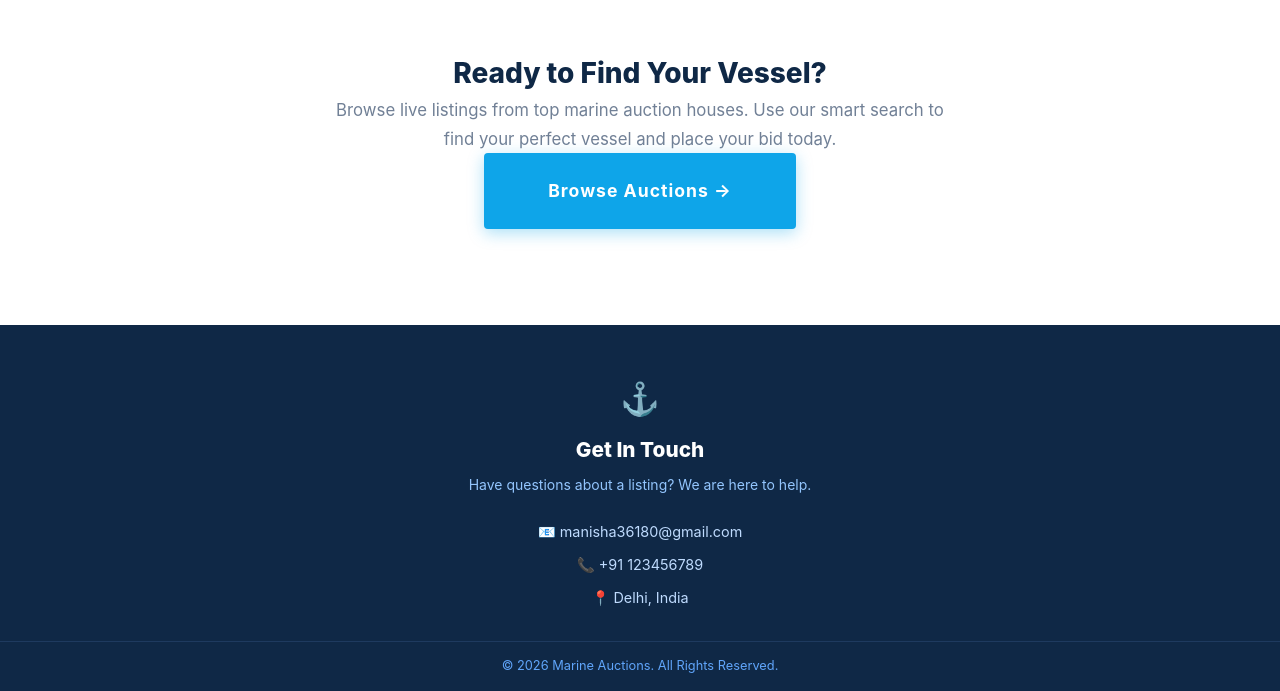
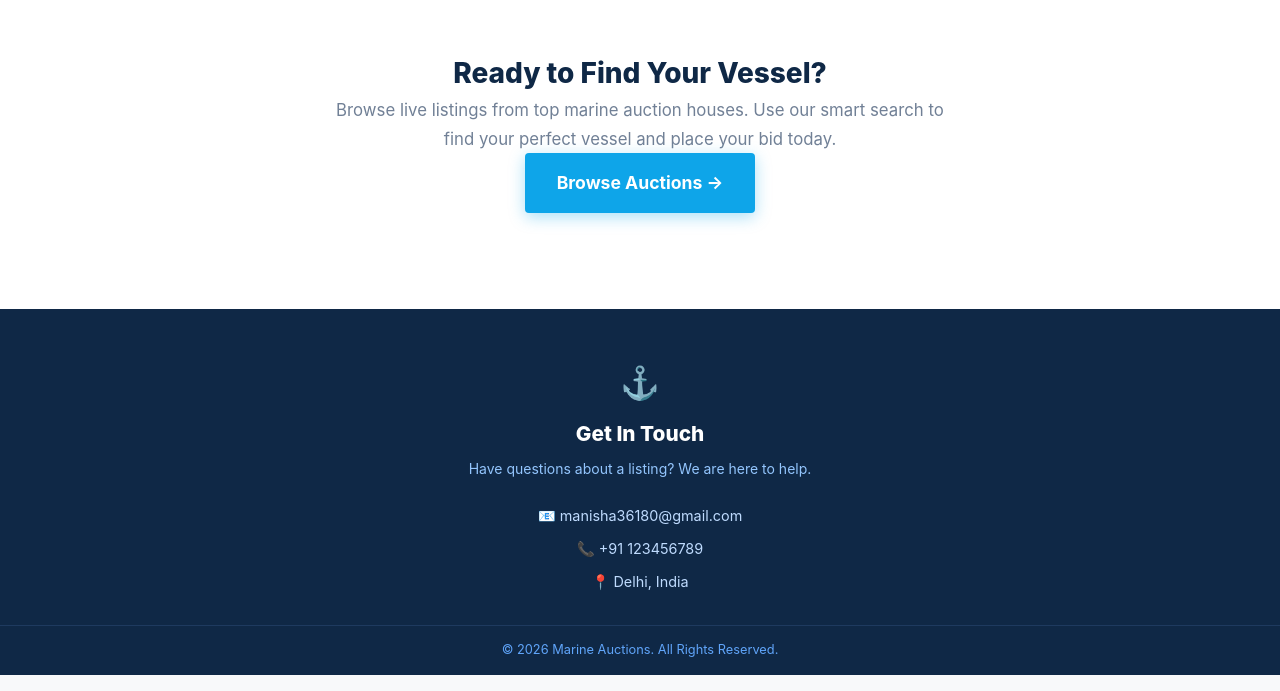
Before and after one commit to manisha36180-rgb/gitup, a Next.js app: page / in a window 1280 px wide. Shown: the part 1862-2553 px from the top of the page. Built offline with nearby package versions, Linux system fonts and the light colour scheme.

Commit message:
Reduce CTA button padding to a medium size

```diff
--- a/app/page.tsx
+++ b/app/page.tsx
@@ -133,7 +133,7 @@ export default function Home() {
           <Link
             href="/auctions"
             className="inline-block bg-[#0EA5E9] text-white font-bold rounded text-[1.1rem] shadow-[0_4px_16px_rgba(14,165,233,0.35)] hover:bg-[#0284c7] transition-colors no-underline"
-            style={{ padding: "24px 64px", letterSpacing: "1px" }}
+            style={{ padding: "16px 32px" }}
           >
             Browse Auctions &rarr;
           </Link>
```
